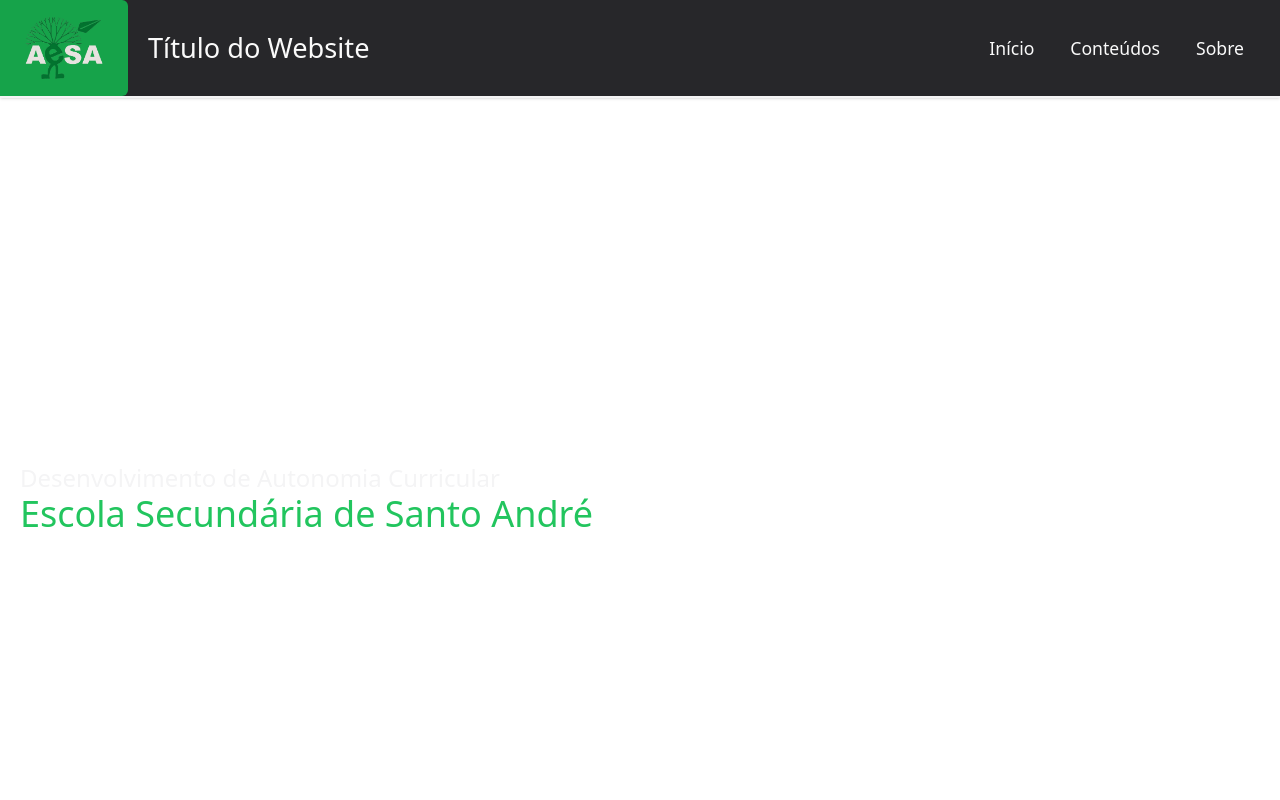
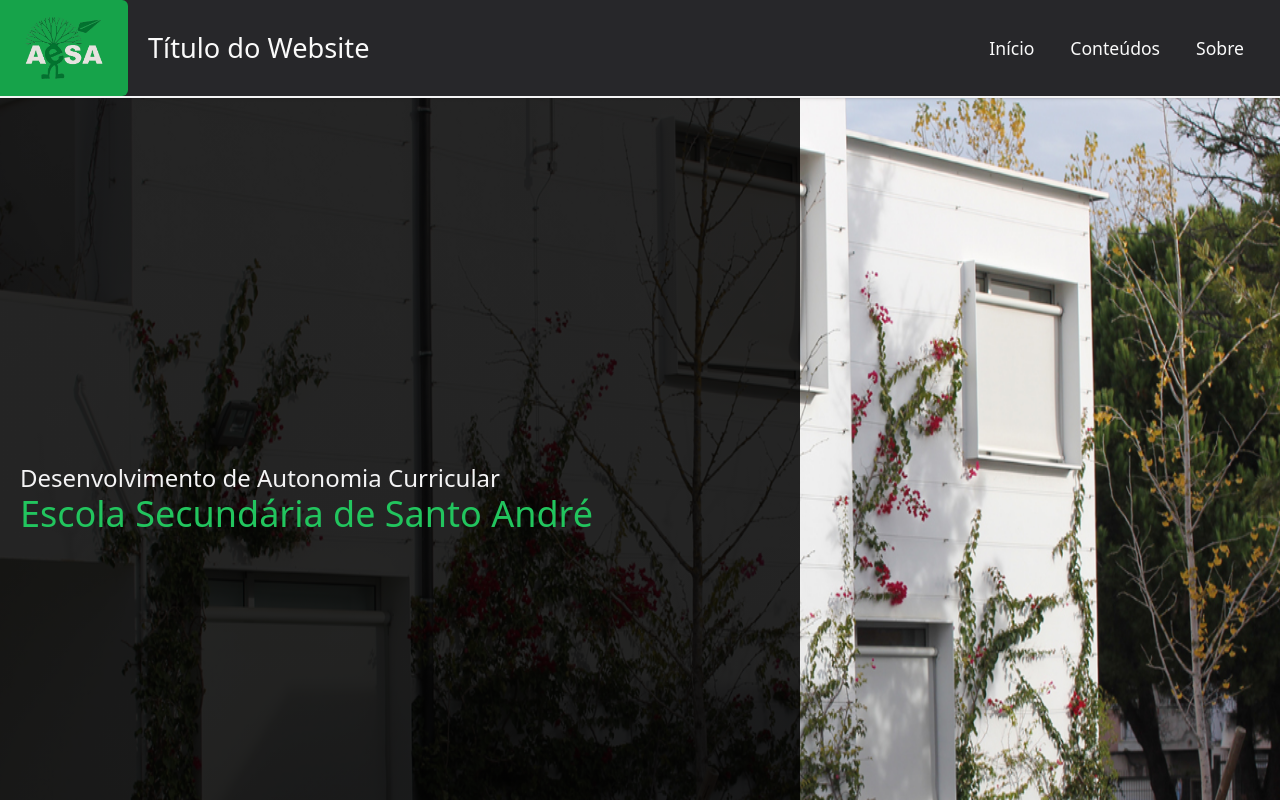
Before and after one commit to OVasconceloss/dac-website-23-24, a React (Vite) app: page / in a window 1280 px wide. Shown: the top 800 px of the page. Built offline with nearby package versions, Linux system fonts and the light colour scheme.

Commit message:
:wrench: config: define own settings for tailwindcss

```diff
--- a/tailwind.config.js
+++ b/tailwind.config.js
@@ -2,7 +2,16 @@
   export default {
     content: ["./src/**/*.{html,js,jsx}"],
     theme: {
-      extend: {},
+      extend: {
+        backgroundImage: {
+          'school-pattern': "url('./src/assets/school-image.jpg')",
+        },
+        colors: {
+          light_black: "rgb(0, 0, 0, 0.850)",
+          light_black_two: "rgb(0, 0, 0, 0.950)",
+          light_black_thr: "rgb(0, 0, 0, 0.700)",
+        },
+      },
     },
     plugins: [],
   }
```
